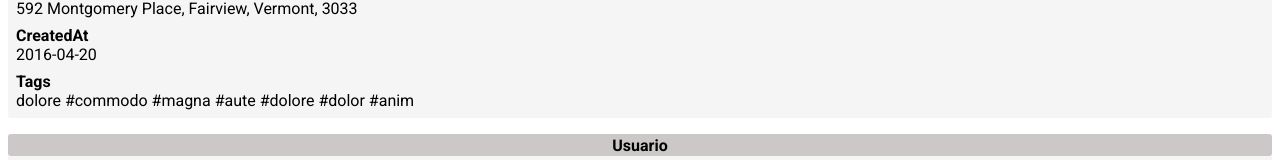
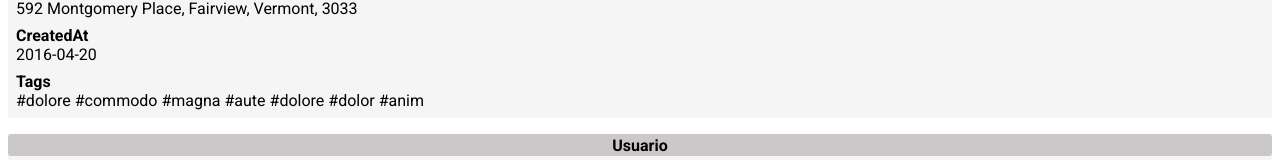
Before and after one commit to luisjavm3/buscador, a React (Create React App) app: page / in a window 1280 px wide. Shown: the part 792-952 px from the top of the page. Built offline with nearby package versions, Linux system fonts and the light colour scheme.

Commit message:
Tags and Visualtype fields on Tablero Card improved

```diff
--- a/src/components/Main/Card.jsx
+++ b/src/components/Main/Card.jsx
@@ -20,6 +20,16 @@ const getPlainItem = (item, typeOfItem) => {
         plainItem.tags = item.tags.reduce(
           (plainTags, tag) => `${plainTags} #${tag}`
         );
+        plainItem.tags = `#${plainItem.tags}`;
+        break;
+
+      case 'visualType':
+        let text = (plainItem.visualType = item.visualType.reduce(
+          (plainVisualTypes, visualType) =>
+            `${plainVisualTypes}, ${visualType.name}`,
+          ''
+        ));
+        plainItem.visualType = text.substring(1, text.legnth);
         break;
 
       default:
@@ -47,7 +57,16 @@ const Card = ({ item, typeOfItem }) => {
                 <div className="key">
                   <strong>{key}</strong>
                 </div>
-                <div className="value">{`${plainItem[key]}`}</div>
+
+                <div className="value">
+                  {typeOfItem === 'tablero' && key === 'visuals' ? (
+                    <ul>
+                      <div>Lo que sea</div>
+                    </ul>
+                  ) : (
+                    <span className="value-content">{`${plainItem[key]}`}</span>
+                  )}
+                </div>
               </li>
             );
           })}
--- a/src/styles/components/Main/_card.scss
+++ b/src/styles/components/Main/_card.scss
@@ -35,6 +35,17 @@
 
         .value {
           text-align: justify;
+
+          ul {
+            list-style: none;
+
+            li {
+              span.name {
+                font-weight: 500;
+                text-transform: capitalize;
+              }
+            }
+          }
         }
       }
     }
```
